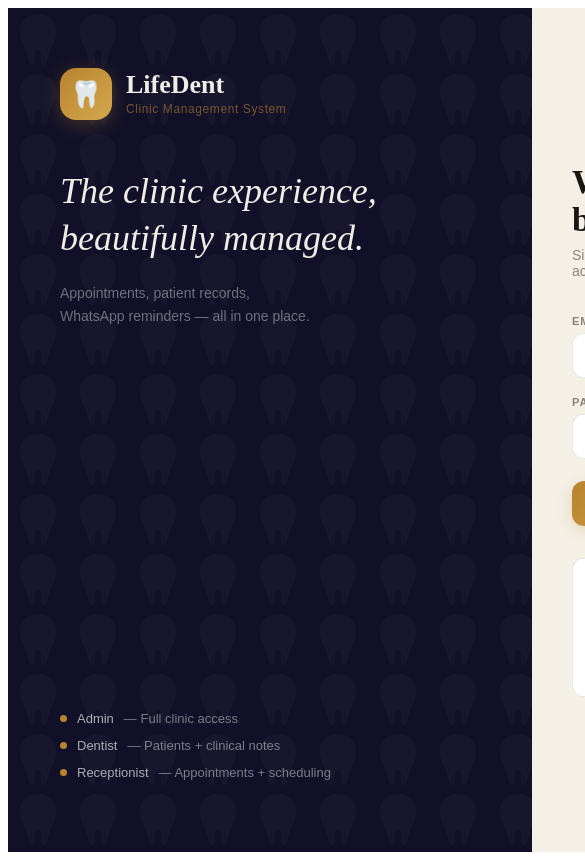
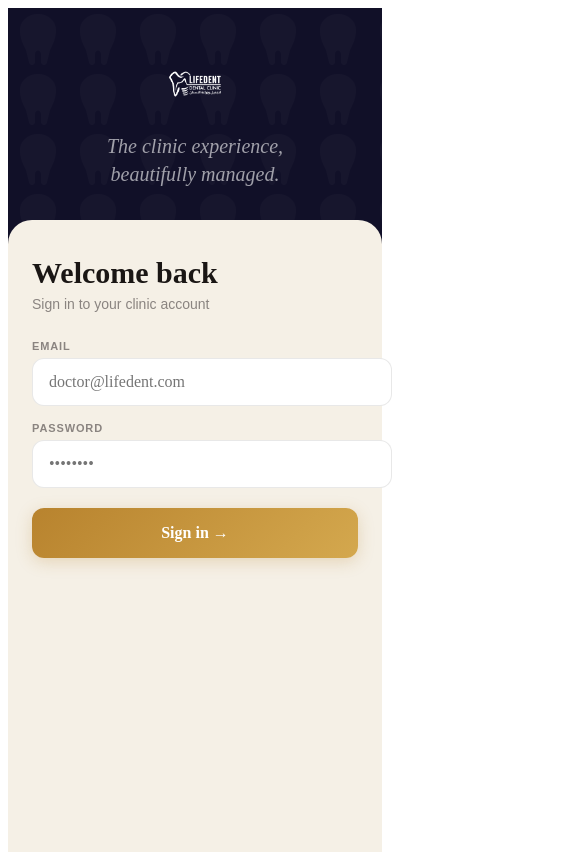
Before and after one commit to sahurexdedun/lifedent-crm, a React (Vite) app: page / in a window 390 px wide. Shown: the top 860 px of the page, 585 px wide, since content can reach past the window. Built offline with nearby package versions, Linux system fonts and the light colour scheme.

Commit message:
real logo in sidebar

```diff
--- a/src/pages/Login.jsx
+++ b/src/pages/Login.jsx
@@ -1,5 +1,5 @@
 // src/pages/Login.jsx
-import { useState } from "react";
+import { useState, useEffect } from "react";
 import { signIn } from "../lib/db";
 
 const T = {
@@ -16,6 +16,13 @@ export default function Login() {
   const [password, setPassword] = useState("");
   const [loading,  setLoading]  = useState(false);
   const [error,    setError]    = useState("");
+  const [mobile,   setMobile]   = useState(() => window.innerWidth < 768);
+
+  useEffect(() => {
+    const fn = () => setMobile(window.innerWidth < 768);
+    window.addEventListener("resize", fn);
+    return () => window.removeEventListener("resize", fn);
+  }, []);
 
   const submit = async (e) => {
     e.preventDefault();
@@ -23,7 +30,6 @@ export default function Login() {
     setLoading(true);
     try {
       await signIn(email.trim(), password);
-      // AuthProvider listener handles redirect
     } catch (err) {
       setError(err.message || "Invalid email or password");
     } finally {
@@ -31,27 +37,103 @@ export default function Login() {
     }
   };
 
+  // ── Mobile layout ────────────────────────────────────────────────────────
+  if (mobile) {
+    return (
+      <div style={{ minHeight: "100vh", fontFamily: "'Sora', sans-serif",
+        background: T.sidebar, backgroundImage: TOOTH, backgroundSize: "60px 60px",
+        display: "flex", flexDirection: "column" }}>
+
+        {/* Top brand bar */}
+        <div style={{ padding: "48px 28px 32px", textAlign: "center" }}>
+          <img src="/logo.png" alt="Lifedent"
+            style={{ height: 56, width: "auto", objectFit: "contain",
+              filter: "brightness(0) invert(1)", marginBottom: 16 }} />
+          <div style={{ fontFamily: "'Cormorant Garamond', serif", fontStyle: "italic",
+            fontSize: 20, color: "rgba(255,255,255,0.6)", lineHeight: 1.4 }}>
+            The clinic experience,<br/>beautifully managed.
+          </div>
+        </div>
+
+        {/* Form card */}
+        <div style={{ flex: 1, background: T.bg, borderRadius: "24px 24px 0 0",
+          padding: "36px 24px 40px", display: "flex", flexDirection: "column" }}>
+
+          <div style={{ fontFamily: "'Cormorant Garamond', serif", fontSize: 30,
+            fontWeight: 600, color: T.text, marginBottom: 6 }}>Welcome back</div>
+          <div style={{ color: T.muted, fontSize: 14, marginBottom: 28 }}>
+            Sign in to your clinic account
+          </div>
+
+          <form onSubmit={submit} style={{ display: "flex", flexDirection: "column", gap: 16 }}>
+            <div>
+              <label style={{ fontSize: 11, fontWeight: 600, color: T.muted,
+                textTransform: "uppercase", letterSpacing: "0.08em",
+                display: "block", marginBottom: 6 }}>Email</label>
+              <input type="email" value={email} onChange={e => setEmail(e.target.value)}
+                required placeholder="doctor@lifedent.com" autoComplete="email"
+                style={{ width: "100%", border: `1px solid ${T.border}`, borderRadius: 12,
+                  padding: "14px 16px", fontSize: 16, fontFamily: "Sora",
+                  color: T.text, background: T.white, outline: "none" }}
+                onFocus={e => { e.target.style.borderColor = T.gold; e.target.style.boxShadow = `0 0 0 3px ${T.gold}18`; }}
+                onBlur={e =>  { e.target.style.borderColor = T.border; e.target.style.boxShadow = "none"; }}
+              />
+            </div>
+
+            <div>
+              <label style={{ fontSize: 11, fontWeight: 600, color: T.muted,
+                textTransform: "uppercase", letterSpacing: "0.08em",
+                display: "block", marginBottom: 6 }}>Password</label>
+              <input type="password" value={password} onChange={e => setPassword(e.target.value)}
+                required placeholder="••••••••" autoComplete="current-password"
+                style={{ width: "100%", border: `1px solid ${T.border}`, borderRadius: 12,
+                  padding: "14px 16px", fontSize: 16, fontFamily: "Sora",
+                  color: T.text, background: T.white, outline: "none" }}
+                onFocus={e => { e.target.style.borderColor = T.gold; e.target.style.boxShadow = `0 0 0 3px ${T.gold}18`; }}
+                onBlur={e =>  { e.target.style.borderColor = T.border; e.target.style.boxShadow = "none"; }}
+              />
+            </div>
+
+            {error && (
+              <div style={{ background: T.redBg, borderLeft: `3px solid ${T.red}`,
+                borderRadius: "0 10px 10px 0", padding: "11px 16px",
+                fontSize: 14, color: T.red }}>
+                {error}
+              </div>
+            )}
+
+            <button type="submit" disabled={loading}
+              style={{ background: `linear-gradient(135deg, ${T.gold}, ${T.goldL})`,
+                color: "#fff", border: "none", borderRadius: 12,
+                padding: "16px 20px", fontSize: 16, fontWeight: 600,
+                fontFamily: "Sora", cursor: loading ? "not-allowed" : "pointer",
+                opacity: loading ? 0.7 : 1, boxShadow: `0 4px 16px ${T.gold}40`,
+                marginTop: 4 }}>
+              {loading ? "Signing in…" : "Sign in →"}
+            </button>
+          </form>
+        </div>
+      </div>
+    );
+  }
+
+  // ── Desktop layout ───────────────────────────────────────────────────────
   return (
     <div style={{ display: "flex", height: "100vh", fontFamily: "'Sora', sans-serif" }}>
-      {/* Left panel — brand */}
+
+      {/* Left panel */}
       <div style={{ width: 420, background: T.sidebar, backgroundImage: TOOTH,
         backgroundSize: "60px 60px", display: "flex", flexDirection: "column",
         justifyContent: "center", padding: "60px 52px", flexShrink: 0 }}>
-        <div style={{ display: "flex", alignItems: "center", gap: 14, marginBottom: 48 }}>
-          <div style={{ width: 52, height: 52, borderRadius: 16,
-            background: `linear-gradient(135deg, ${T.gold}, ${T.goldL})`,
-            display: "flex", alignItems: "center", justifyContent: "center",
-            fontSize: 26, boxShadow: `0 4px 20px ${T.gold}50` }}>🦷</div>
-          <div>
-            <div style={{ fontFamily: "'Cormorant Garamond', serif", color: "#F0EDE6",
-              fontSize: 26, fontWeight: 600, lineHeight: 1 }}>LifeDent</div>
-            <div style={{ color: T.gold + "99", fontSize: 12, marginTop: 4,
-              letterSpacing: "0.05em" }}>Clinic Management System</div>
-          </div>
+
+        <div style={{ marginBottom: 48 }}>
+          <img src="/logo.png" alt="Lifedent"
+            style={{ width: "100%", height: "auto", objectFit: "contain",
+              filter: "brightness(0) invert(1)" }} />
         </div>
 
         <div style={{ fontFamily: "'Cormorant Garamond', serif", fontStyle: "italic",
-          fontSize: 36, fontWeight: 500, color: "#F0EDE6", lineHeight: 1.3, marginBottom: 20 }}>
+          fontSize: 34, fontWeight: 500, color: "#F0EDE6", lineHeight: 1.3, marginBottom: 20 }}>
           The clinic experience,<br/>beautifully managed.
         </div>
         <div style={{ fontSize: 14, color: "rgba(255,255,255,0.4)", lineHeight: 1.7 }}>
@@ -61,9 +143,9 @@ export default function Login() {
 
         <div style={{ marginTop: "auto", paddingTop: 48 }}>
           {[
-            { role: "Admin",         desc: "Full clinic access" },
-            { role: "Dentist",       desc: "Patients + clinical notes" },
-            { role: "Receptionist",  desc: "Appointments + scheduling" },
+            { role: "Admin",        desc: "Full clinic access" },
+            { role: "Dentist",      desc: "Patients + clinical notes" },
+            { role: "Receptionist", desc: "Appointments + scheduling" },
           ].map(r => (
             <div key={r.role} style={{ display: "flex", alignItems: "center", gap: 10,
               marginBottom: 12, fontSize: 13, color: "rgba(255,255,255,0.45)" }}>
@@ -76,7 +158,7 @@ export default function Login() {
         </div>
       </div>
 
-      {/* Right panel — login form */}
+      {/* Right panel */}
       <div style={{ flex: 1, background: T.bg, display: "flex",
         alignItems: "center", justifyContent: "center", padding: 40 }}>
         <div style={{ width: "100%", maxWidth: 400 }}>
@@ -94,13 +176,13 @@ export default function Login() {
                 textTransform: "uppercase", letterSpacing: "0.08em",
                 display: "block", marginBottom: 6 }}>Email</label>
               <input type="email" value={email} onChange={e => setEmail(e.target.value)}
-                required placeholder="doctor@lifedent.com"
+                required placeholder="doctor@lifedent.com" autoComplete="email"
                 style={{ width: "100%", border: `1px solid ${T.border}`, borderRadius: 12,
                   padding: "13px 16px", fontSize: 15, fontFamily: "Sora",
                   color: T.text, background: T.white, outline: "none",
                   transition: "border 0.15s, box-shadow 0.15s" }}
                 onFocus={e => { e.target.style.borderColor = T.gold; e.target.style.boxShadow = `0 0 0 3px ${T.gold}18`; }}
-                onBlur={e => { e.target.style.borderColor = T.border; e.target.style.boxShadow = "none"; }}
+                onBlur={e =>  { e.target.style.borderColor = T.border; e.target.style.boxShadow = "none"; }}
               />
             </div>
 
@@ -109,13 +191,13 @@ export default function Login() {
                 textTransform: "uppercase", letterSpacing: "0.08em",
                 display: "block", marginBottom: 6 }}>Password</label>
               <input type="password" value={password} onChange={e => setPassword(e.target.value)}
-                required placeholder="••••••••"
+                required placeholder="••••••••" autoComplete="current-password"
                 style={{ width: "100%", border: `1px solid ${T.border}`, borderRadius: 12,
                   padding: "13px 16px", fontSize: 15, fontFamily: "Sora",
                   color: T.text, background: T.white, outline: "none",
                   transition: "border 0.15s, box-shadow 0.15s" }}
                 onFocus={e => { e.target.style.borderColor = T.gold; e.target.style.boxShadow = `0 0 0 3px ${T.gold}18`; }}
-                onBlur={e => { e.target.style.borderColor = T.border; e.target.style.boxShadow = "none"; }}
+                onBlur={e =>  { e.target.style.borderColor = T.border; e.target.style.boxShadow = "none"; }}
               />
             </div>
 
@@ -132,8 +214,7 @@ export default function Login() {
                 color: "#fff", border: "none", borderRadius: 12,
                 padding: "14px 20px", fontSize: 15, fontWeight: 600,
                 fontFamily: "Sora", cursor: loading ? "not-allowed" : "pointer",
-                opacity: loading ? 0.7 : 1,
-                boxShadow: `0 4px 16px ${T.gold}40`,
+                opacity: loading ? 0.7 : 1, boxShadow: `0 4px 16px ${T.gold}40`,
                 transition: "all 0.18s", marginTop: 4 }}>
               {loading ? "Signing in…" : "Sign in →"}
             </button>
```
Also changed, not shown: src/CRM.jsx (+10 -8 lines).
